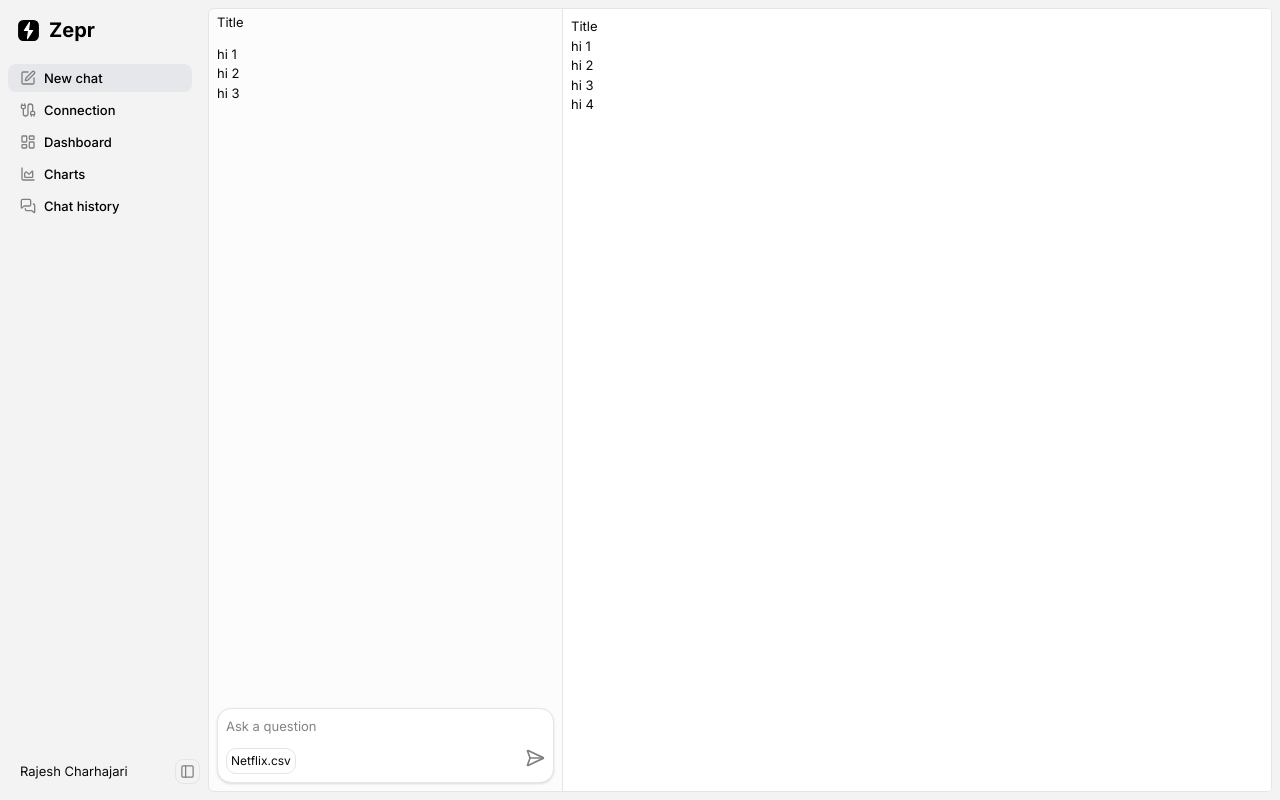
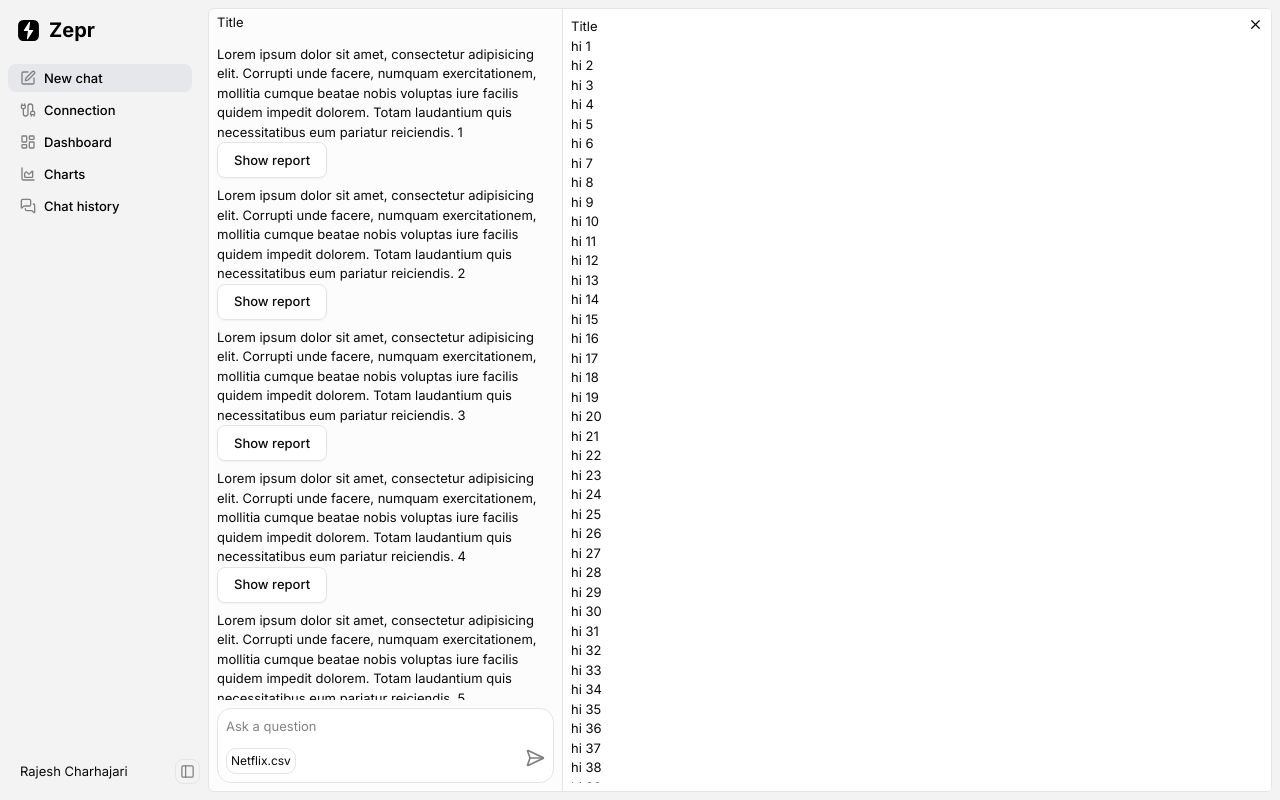
Before and after one commit to rajeshrc12/zepr, a Next.js app: page /chat/1 in a window 1280 px wide. Built offline with nearby package versions, Linux system fonts and the light colour scheme.

Commit message:
chat page css

```diff
--- a/app/(auth)/chat/[chatId]/page.tsx
+++ b/app/(auth)/chat/[chatId]/page.tsx
@@ -1,18 +1,49 @@
-import { SendHorizontal } from "lucide-react";
-import React from "react";
+"use client";
+import { Button } from "@/components/ui/button";
+import { cn } from "@/lib/utils";
+import { SendHorizontal, X } from "lucide-react";
+import React, { useState } from "react";
 
 const ChatIdPage = () => {
+  const [rightPanel, setRightPanel] = useState(true);
   return (
     <div className="flex h-full">
-      <div className="w-1/3 flex flex-col border-r">
+      <div
+        className={cn(
+          "w-1/3 flex flex-col border-r",
+          !rightPanel && "w-full border-none"
+        )}
+      >
         <div className="px-2 py-1">Title</div>
-        <div className="flex-1 overflow-y-auto p-2">
-          {Array.from({ length: 3 }).map((_, i) => (
-            <div key={i}>hi {i + 1}</div>
+        <div
+          className={cn(
+            "flex-1 overflow-y-auto p-2 flex flex-col gap-2 ",
+            !rightPanel && "px-[25%]"
+          )}
+        >
+          {Array.from({ length: 5 }).map((_, i) => (
+            <div key={i} className="flex flex-col">
+              <div>
+                Lorem ipsum dolor sit amet, consectetur adipisicing elit.
+                Corrupti unde facere, numquam exercitationem, mollitia cumque
+                beatae nobis voluptas iure facilis quidem impedit dolorem. Totam
+                laudantium quis necessitatibus eum pariatur reiciendis. {i + 1}
+              </div>
+              <div>
+                <Button variant={"outline"} onClick={() => setRightPanel(true)}>
+                  Show report
+                </Button>
+              </div>
+            </div>
           ))}
         </div>
 
-        <div className="border p-2 rounded-xl m-2 bg-white shadow flex flex-col gap-3">
+        <div
+          className={cn(
+            "border p-2 rounded-xl m-2 bg-white flex flex-col gap-3",
+            !rightPanel && "mx-[25%]"
+          )}
+        >
           <input
             type="text"
             className="outline-none"
@@ -25,14 +56,19 @@ const ChatIdPage = () => {
         </div>
       </div>
 
+      {rightPanel && (
         <div className="flex-1 flex flex-col bg-white rounded-r p-2">
+          <div className="flex justify-between">
             <div>Title</div>
+            <X size={15} onClick={() => setRightPanel(false)} />
+          </div>
           <div className="overflow-y-auto">
-          {Array.from({ length: 4 }).map((_, i) => (
+            {Array.from({ length: 40 }).map((_, i) => (
               <div key={i}>hi {i + 1}</div>
             ))}
           </div>
         </div>
+      )}
     </div>
   );
 };
```
Lines whose indentation alone changed are shown as unchanged.
